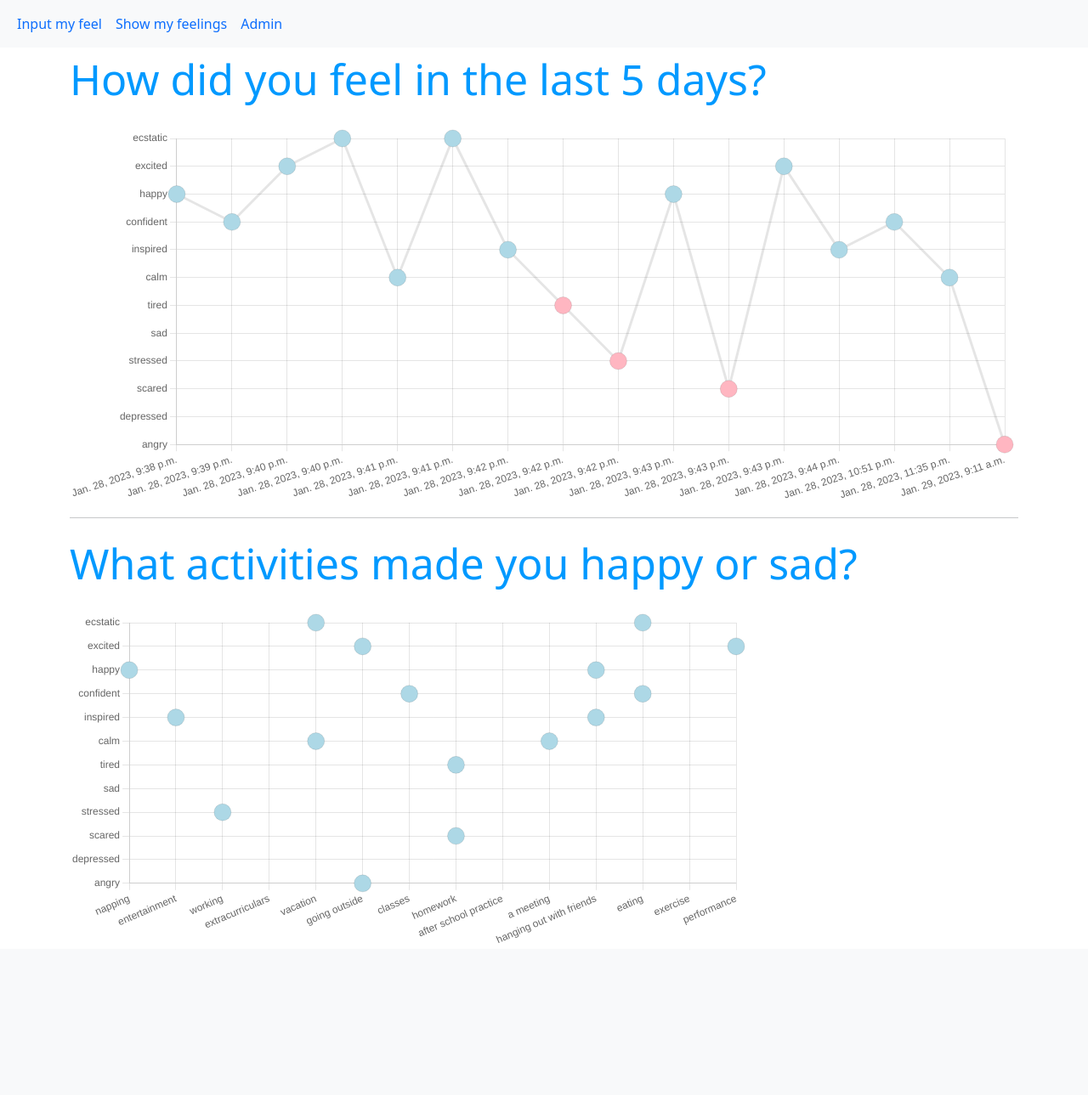
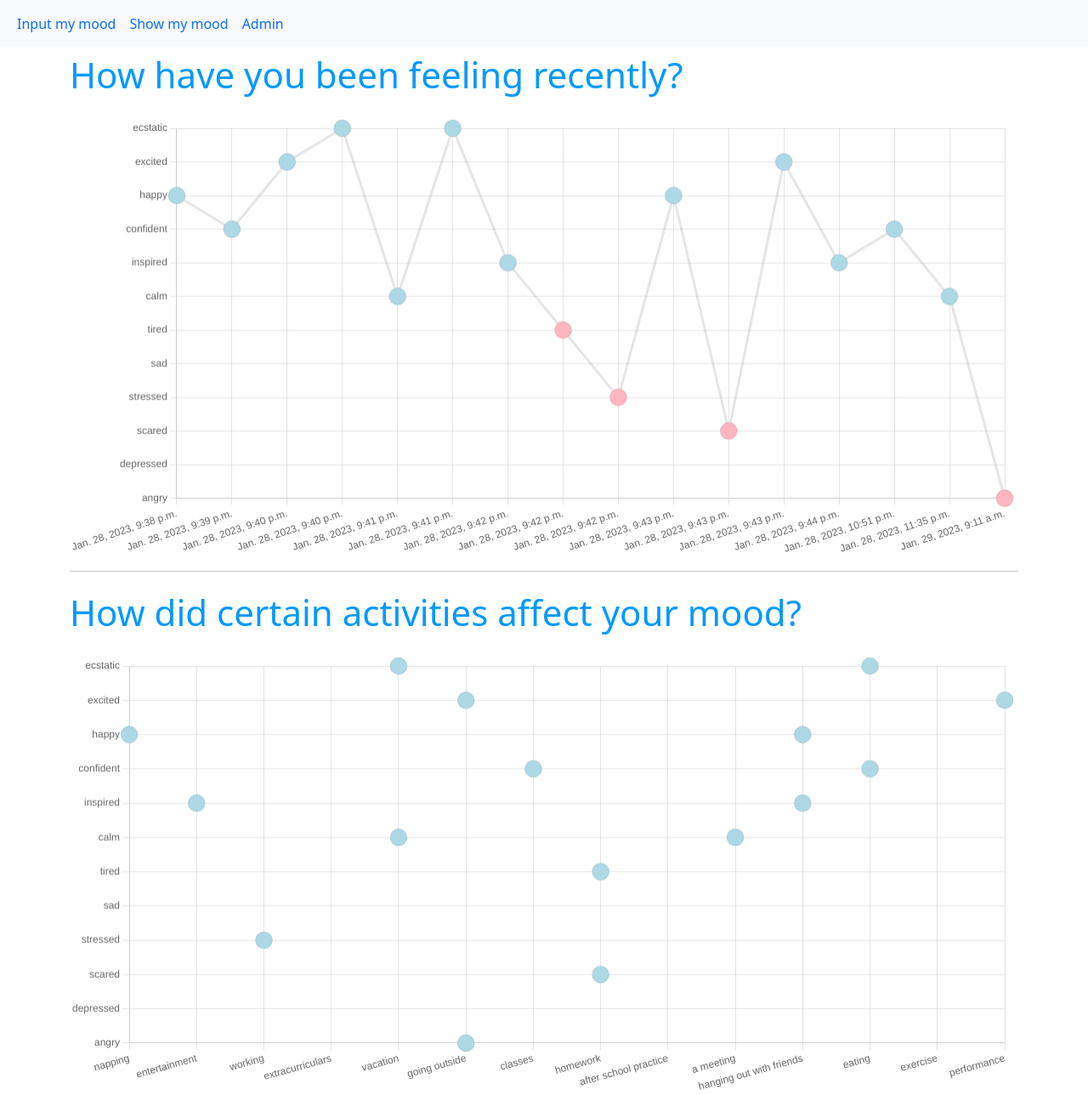
Before and after one commit to kiwimiho/MSET_Hackathon, a Django app: page /mood/show_mood/ in a window 1280 px wide; the page is wider, and only the part inside the window is pictured. Shown: that part at 85% size. Before the commit the page ends 1110 px from the top of that part, so only its background shows below. Run offline with Django 4.2, Linux system fonts and the light colour scheme; data comes from the database, SQL or seed files in the repository; both versions use the stored data as it was after the commit; some libraries are stand-ins or nearby versions.

Commit message:
changed the format of some text

```diff
--- a/templates/mood/base.html
+++ b/templates/mood/base.html
@@ -24,10 +24,10 @@
 
           <ul class="navbar-nav me-auto mb-2 mb-lg-0">
             <li class="nav-item">
-              <a class="nav-link active" aria-current="page" href="{% url 'index'%}">Input my feel</a>
+              <a class="nav-link active" aria-current="page" href="{% url 'index'%}">Input my mood</a>
             </li>
             <li class="nav-item">
-              <a class="nav-link active" aria-current="page" href="{% url 'mood:show_mood'%}">Show my feelings</a>
+              <a class="nav-link active" aria-current="page" href="{% url 'mood:show_mood'%}">Show my mood</a>
             </li>
             <li class="nav-item">
               <a class="nav-link" href="{% url 'admin:index' %}">Admin</a>
--- a/templates/mood/index.html
+++ b/templates/mood/index.html
@@ -1,7 +1,7 @@
 {% extends "mood/base.html" %}
 {% block body_block %}
 <div class="jumbotron">
-    <h1>Welcome to MindJournal!</h1>
+    <h1>Welcome to Mind Journal!</h1>
     <p style="font-size:48px">
         &#128512; &#128148; &#128578; &#128528; &#128533; &#128532; &#128564; &#128561;
     </p>
--- a/templates/mood/showmood.html
+++ b/templates/mood/showmood.html
@@ -150,13 +150,13 @@ $(document).ready(function(){
 <!-- you can also play around with the width and height to increase or decrease the chart size -->
 <!-- <div class="chart-container" style="position: left; height:80vh; width:100vw"> -->
 <div>
-    <p style="font-size:50px; color:rgb(0, 153, 255)">How did you feel in the last 5 days?</p>
-    <canvas id="myBarChart" width="200" height="80"></canvas>
+    <p style="font-size:42px; color:rgb(0, 153, 255)">How have you been feeling recently?</p>
+    <canvas id="myBarChart" width="150" height="70"></canvas>
 </div>
 <!-- </div> -->
 <hr>
-<div class="chart-container" style="position: center; height:50vh; width:100vw">
-    <p style="font-size:50px; color:rgb(0, 153, 255)">What activities made you happy or sad?</p>
-    <canvas id="myScatterChart" width="200" height="100"></canvas>
+<div>
+    <p style="font-size:42px; color:rgb(0, 153, 255)">How did certain activities affect your mood?</p>
+    <canvas id="myScatterChart" width="150" height="70"></canvas>
 </div>
 {%endblock content%}
```
Also changed, not shown: db.sqlite3.
